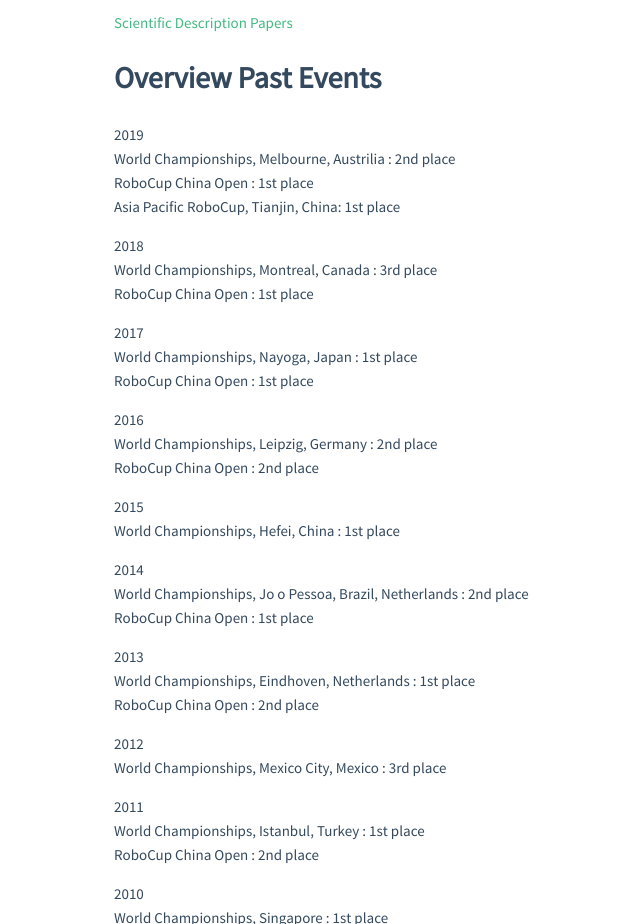
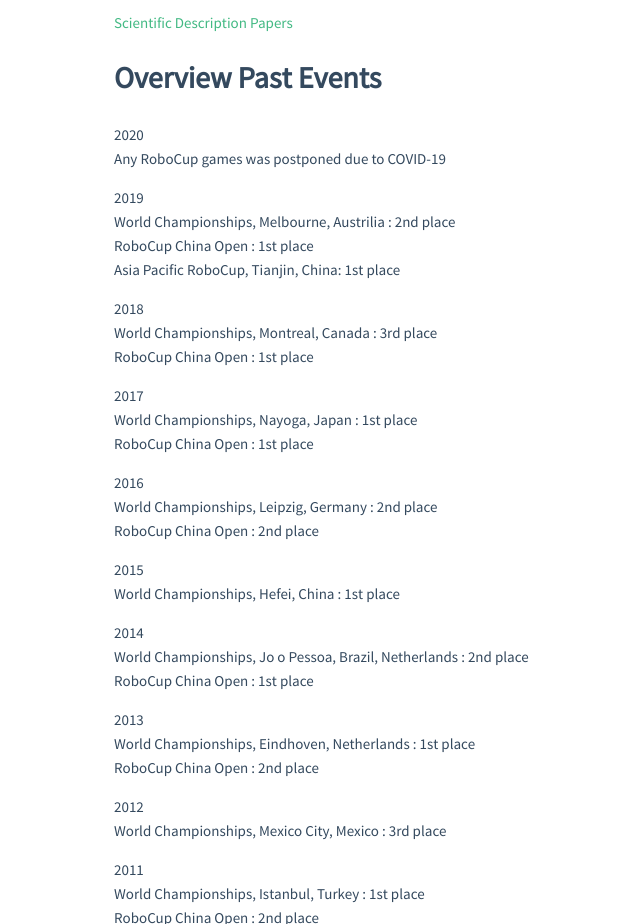
Before and after one commit to Soap12323/bistuwater.github.io, a plain HTML site: page qualification/index.html in a window 1280 px wide. Shown: the part 1445-2369 px from the top of the page, without its empty margins (186-826 px from the left). Drawn offline with nearby package versions, Linux system fonts and the light colour scheme; some packages are replaced by stand-ins of ours.

Commit message:
Update index.html

```diff
--- a/qualification/index.html
+++ b/qualification/index.html
@@ -7,6 +7,7 @@
 <h1 id="Scientific-Description"><a href="#Scientific-Description" class="headerlink" title="Scientific Description"></a>Scientific Description</h1><p>The papers can be found by clicking on the following links (zip files).</p>
 <p><a href="http://www.teamwater.cn/paper/Water-ST-2019.zip">Scientific Description Papers</a></p>
 <h1 id="Overview-Past-Events"><a href="#Overview-Past-Events" class="headerlink" title="Overview Past Events"></a>Overview Past Events</h1>
+<p>2020<br>Any RoboCup games was postponed due to COVID-19</p>
 <p>2019<br>World Championships, Melbourne, Austrilia : 2nd place<br>RoboCup China Open : 1st place<br>Asia Pacific RoboCup, Tianjin, China: 1st place</p>
 <p>2018<br>World Championships, Montreal, Canada : 3rd place<br>RoboCup China Open : 1st place</p>
 <p>2017<br>World Championships, Nayoga, Japan : 1st place<br>RoboCup China Open : 1st place</p>
```
